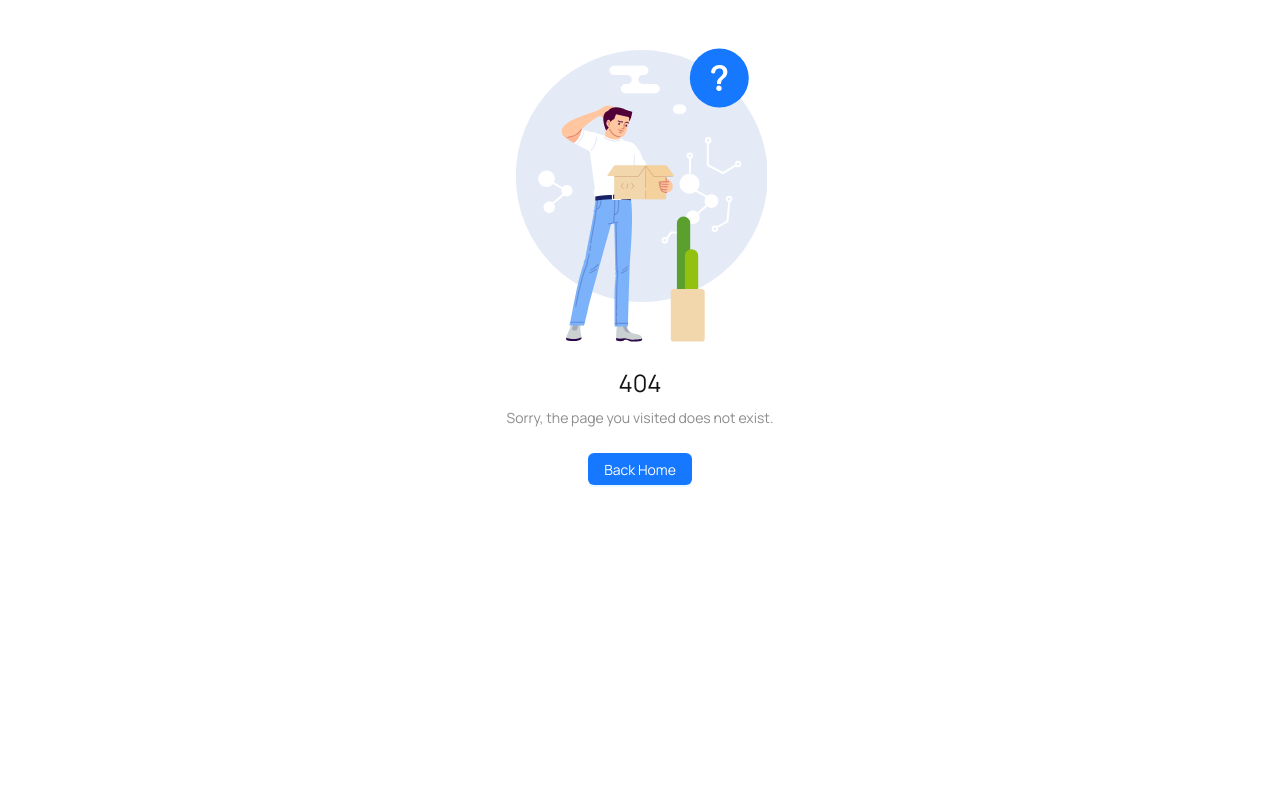
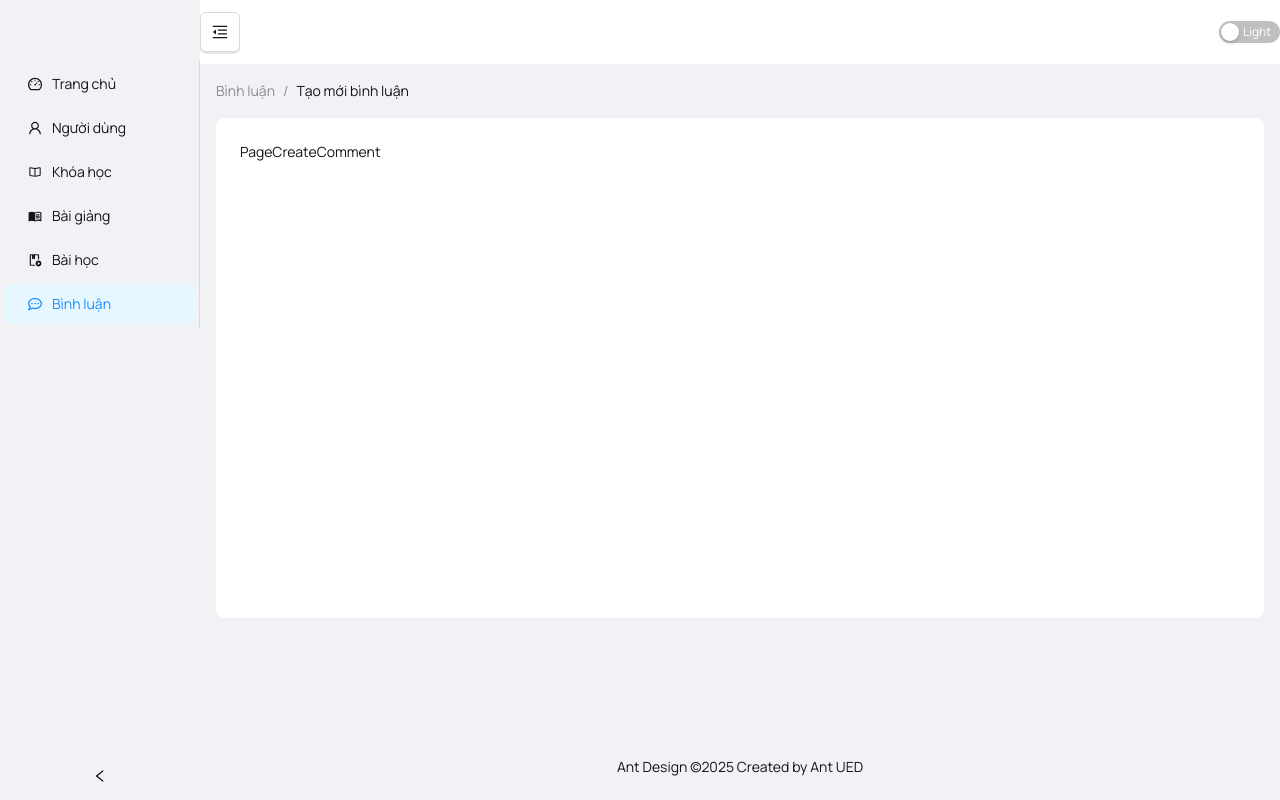
Before and after one commit to TienPhuc02/graduate-admin, a React (Vite) app: page /comment/create in a window 1280 px wide. Before the commit this address had no page. Built offline with nearby package versions, Linux system fonts and the light colour scheme.

Commit message:
demo create comment

```diff
--- /dev/null
+++ b/src/components/pages/Comment/CreateComment.tsx
@@ -0,0 +1,166 @@
+// import { createCommentAPI, getCoursesAPI, getBlogsAPI, getUsersAPI, getCommentsAPI } from '@/services/api.services'
+// import { EErrorMessage } from '@/types/enum'
+// import { Editor as TinyMCEEditor } from 'tinymce'
+// import { FooterToolbar, PageContainer, ProForm, ProFormText, ProFormSelect } from '@ant-design/pro-components'
+// import { Editor } from '@tinymce/tinymce-react'
+// import { Button, Card, message } from 'antd'
+// import { useEffect, useRef, useState } from 'react'
+// import { useNavigate } from 'react-router-dom'
+
+// const LayoutCreateComment = () => {
+//   const navigate = useNavigate()
+//   const editorRef = useRef<any>(null)
+//   const [loading, setLoading] = useState(false)
+//   const [users, setUsers] = useState<IAdminUser[] | null>(null)
+//   const [courses, setCourses] = useState<IAdminCourse[] | null>(null)
+//   const [blogs, setBlogs] = useState<IAdminBlog[] | null>(null)
+//   const [comments, setComments] = useState<IAdminComment[] | null>(null)
+//   const formRef = useRef<any>(null)
+
+//   const handleFooterClick = async () => {
+//     try {
+//       const values = await formRef.current?.validateFields()
+//       handleSubmit(values)
+//     } catch {
+//       message.error(EErrorMessage.ERROR_VALIDATE)
+//     }
+//   }
+
+//   const handleSubmit = async (values: ICreateCommentDTO) => {
+//     try {
+//       setLoading(true)
+
+//       const contentHtml = editorRef.current ? editorRef.current.getContent() : values.text
+//       const payload = {
+//         ...values,
+//         text: contentHtml
+//       }
+
+//       const res = await createCommentAPI(payload)
+
+//       if (res && res.data) {
+//         formRef.current?.resetFields()
+//         message.success(res.message)
+//         navigate('/comment')
+//       }
+//     } catch (error) {
+//       message.error(EErrorMessage.ERROR_VALIDATE)
+//     } finally {
+//       setLoading(false)
+//     }
+//   }
+
+//   useEffect(() => {
+//     const fetchData = async () => {
+//       try {
+//         const [usersRes, coursesRes, blogsRes, commentsRes] = await Promise.all([
+//           getUsersAPI(),
+//           getCoursesAPI(''),
+//           getBlogsAPI(''),
+//           getCommentsAPI('')
+//         ])
+
+//         if (usersRes.data) setUsers(usersRes.data.results)
+//         if (coursesRes.data) setCourses(coursesRes.data.results)
+//         if (blogsRes.data) setBlogs(blogsRes.data.results)
+//         if (commentsRes.data) setComments(commentsRes.data.results)
+//       } catch (error) {
+//         message.error('Không thể tải dữ liệu ban đầu')
+//       }
+//     }
+
+//     fetchData()
+//   }, [])
+
+//   return (
+//     <PageContainer title='Tạo bình luận'>
+//       <Card>
+//         <ProForm
+//           formRef={formRef}
+//           submitter={{ render: (_, dom) => <FooterToolbar>{dom}</FooterToolbar> }}
+//           onFinish={handleSubmit}
+//         >
+//           <ProFormSelect
+//             name='userId'
+//             label='Người dùng'
+//             placeholder='Chọn người dùng'
+//             rules={[{ required: true, message: 'Vui lòng chọn người dùng' }]}
+//             options={users?.map((user) => ({
+//               label: user.email,
+//               value: user.id
+//             }))}
+//           />
+
+//           <ProFormSelect
+//             name='courseId'
+//             label='Khóa học'
+//             placeholder='Chọn khóa học (nếu có)'
+//             options={courses?.map((course) => ({
+//               label: course.title,
+//               value: course.id
+//             }))}
+//             fieldProps={{
+//               onChange: (value) => {
+//                 if (value) formRef.current?.setFieldsValue({ blogId: undefined })
+//               }
+//             }}
+//           />
+
+//           <ProFormSelect
+//             name='blogId'
+//             label='Blog'
+//             placeholder='Chọn blog (nếu có)'
+//             options={blogs?.map((blog) => ({
+//               label: blog.title,
+//               value: blog.id
+//             }))}
+//             fieldProps={{
+//               onChange: (value) => {
+//                 if (value) formRef.current?.setFieldsValue({ courseId: undefined })
+//               }
+//             }}
+//           />
+
+//           <ProFormSelect
+//             name='parentCommentId'
+//             label='Bình luận cha'
+//             placeholder='Chọn bình luận cha (nếu có)'
+//             options={comments?.map((comment) => ({
+//               label: `${comment.text.substring(0, 20)}... (ID: ${comment.id})`,
+//               value: comment.id
+//             }))}
+//           />
+
+//           <ProFormItem
+//             name='text'
+//             label='Nội dung bình luận'
+//             rules={[
+//               { required: true, message: 'Vui lòng nhập nội dung bình luận' },
+//               { max: 500, message: 'Nội dung không được vượt quá 500 ký tự' }
+//             ]}
+//           >
+//             <Editor
+//               apiKey={`${import.meta.env.VITE_API_KEY_TINYMCE}`}
+//               onInit={(_evt: any, editor: TinyMCEEditor) => (editorRef.current = editor)}
+//               init={{
+//                 height: 300,
+//                 menubar: false,
+//                 plugins: 'lists link image table code help',
+//                 toolbar:
+//                   'undo redo | formatselect | bold italic | alignleft aligncenter alignright | bullist numlist outdent indent | removeformat | help'
+//               }}
+//             />
+//           </ProFormItem>
+
+//           <FooterToolbar>
+//             <Button type='primary' onClick={handleFooterClick} loading={loading}>
+//               Tạo bình luận
+//             </Button>
+//           </FooterToolbar>
+//         </ProForm>
+//       </Card>
+//     </PageContainer>
+//   )
+// }
+
+// export default LayoutCreateComment
--- /dev/null
+++ b/src/pages/Comment/CreateComment.tsx
@@ -0,0 +1,12 @@
+// import LayoutCreateComment from '@/components/pages/Comment/CreateComment'
+
+const PageCreateComment = () => {
+  return (
+    <div>
+      {/* <LayoutCreateComment /> */}
+      PageCreateComment
+    </div>
+  )
+}
+
+export default PageCreateComment
```
Also changed, not shown: src/routes/index.routes.tsx (+6 -1 lines), src/types/interface.d.ts (+7 -1 lines).
